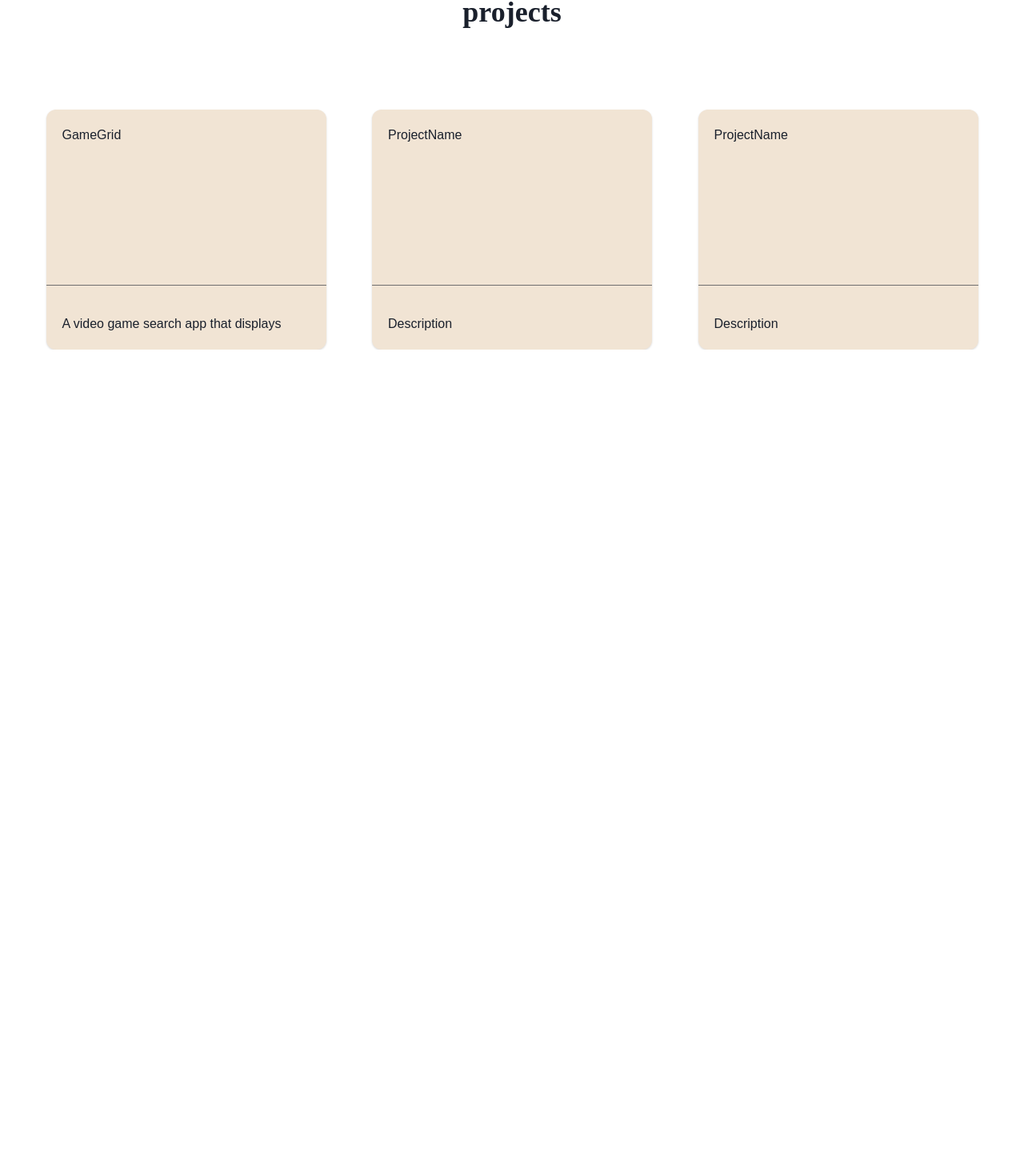
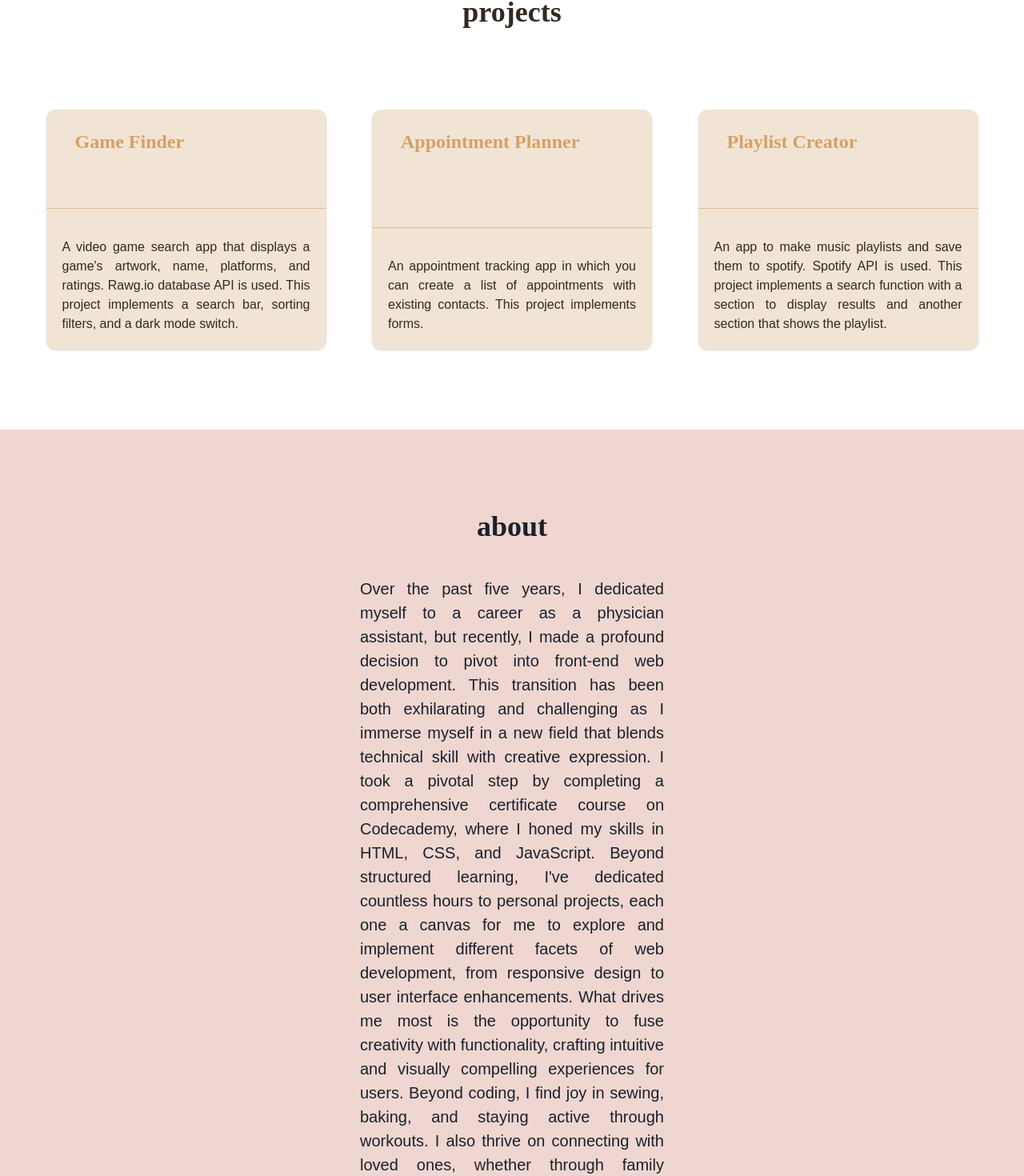
Before and after one commit to kailaburgin/portfolio, a React (Vite) app: page / in a window 1280 px wide. Shown: the part 689-2159 px from the top of the page at 80% size. Before the commit the page ends 1126 px from the top, so only its background shows below. Built offline with nearby package versions, Linux system fonts and the light colour scheme.

Commit message:
About section and project details added

```diff
--- a/src/App.jsx
+++ b/src/App.jsx
@@ -1,4 +1,5 @@
 import './App.css'
+import About from './components/About'
 import Intro from './components/Intro'
 import NavBar from './components/NavBar'
 import Projects from './components/Projects'
@@ -10,6 +11,7 @@ function App() {
     <NavBar />
     <Intro />
     <Projects />
+    <About />
     </>
   )
 }
--- /dev/null
+++ b/src/components/About.jsx
@@ -0,0 +1,42 @@
+import { Box, Flex, Heading, Text, VStack } from "@chakra-ui/react";
+import React from "react";
+
+const About = () => {
+  return (
+    <VStack
+      bg="brand.100"
+      alignContent="center"
+      mt="100px"
+      mb="100px"
+      pl="450px"
+      pr="450px"
+      pt="100px"
+      pb="100px"
+      textAlign="justify"
+    >
+      <Heading as="h2">about</Heading>
+      <Text fontSize="xl" mt="24px">
+        Over the past five years, I dedicated myself to a career as a physician
+        assistant, but recently, I made a profound decision to pivot into
+        front-end web development. This transition has been both exhilarating
+        and challenging as I immerse myself in a new field that blends technical
+        skill with creative expression. I took a pivotal step by completing a
+        comprehensive certificate course on Codecademy, where I honed my skills
+        in HTML, CSS, and JavaScript. Beyond structured learning, I've dedicated
+        countless hours to personal projects, each one a canvas for me to
+        explore and implement different facets of web development, from
+        responsive design to user interface enhancements. What drives me most is
+        the opportunity to fuse creativity with functionality, crafting
+        intuitive and visually compelling experiences for users. Beyond coding,
+        I find joy in sewing, baking, and staying active through workouts. I
+        also thrive on connecting with loved ones, whether through family
+        gatherings or coaching as a fitness instructor at Solidcore. My goal is
+        to continue growing in web development, leveraging my diverse background
+        to create meaningful digital solutions that resonate with users and make
+        a positive impact.
+      </Text>
+    </VStack>
+  );
+};
+
+export default About;
--- a/src/components/Projects.jsx
+++ b/src/components/Projects.jsx
@@ -3,7 +3,7 @@ import {
   Heading,
   Card,
   CardBody,
-  CardHeader,
+  Button,
   CardFooter,
   Divider,
   Flex,
@@ -12,24 +12,68 @@ import {
 const Projects = () => {
   return (
     <>
-      <Heading as="h2" mt="100px" mb="100px" textAlign="center">
+      <Heading
+        as="h2"
+        mt="100px"
+        mb="100px"
+        textAlign="center"
+        color="brand.500"
+      >
         projects
       </Heading>
       <Flex justifyContent="space-evenly" h="300px">
         <Card bg="brand.200" borderRadius="12px" w="350px">
-          <CardBody>GameGrid</CardBody>
-          <Divider />
-          <CardFooter>A video game search app that displays </CardFooter>
+            <CardBody>
+              <Button
+                color="brand.300"
+                variant="ghost"
+                fontSize="2xl"
+                fontFamily="serif"
+              >
+                Game Finder
+              </Button>
+            </CardBody>
+            <Divider color="brand.300" />
+            <CardFooter textAlign="justify" color="brand.500">
+              A video game search app that displays a game's artwork, name,
+              platforms, and ratings. Rawg.io database API is used. This project
+              implements a search bar, sorting filters, and a dark mode switch.{" "}
+            </CardFooter>
         </Card>
         <Card bg="brand.200" borderRadius="12px" w="350px">
-          <CardBody>ProjectName</CardBody>
-          <Divider />
-          <CardFooter>Description</CardFooter>
+          <CardBody>
+            <Button
+              color="brand.300"
+              variant="ghost"
+              fontSize="2xl"
+              fontFamily="serif"
+            >
+              Appointment Planner
+            </Button>
+          </CardBody>
+          <Divider color="brand.300" />
+          <CardFooter textAlign="justify" color="brand.500">
+            An appointment tracking app in which you can create a list of
+            appointments with existing contacts. This project implements forms.
+          </CardFooter>
         </Card>
         <Card bg="brand.200" borderRadius="12px" w="350px">
-          <CardBody>ProjectName</CardBody>
-          <Divider />
-          <CardFooter>Description</CardFooter>
+          <CardBody>
+            <Button
+              color="brand.300"
+              variant="ghost"
+              fontSize="2xl"
+              fontFamily="serif"
+            >
+              Playlist Creator
+            </Button>
+          </CardBody>
+          <Divider color="brand.300" />
+          <CardFooter textAlign="justify" color="brand.500">
+            An app to make music playlists and save them to spotify. Spotify API
+            is used. This project implements a search function with a section to
+            display results and another section that shows the playlist.
+          </CardFooter>
         </Card>
       </Flex>
     </>
```
